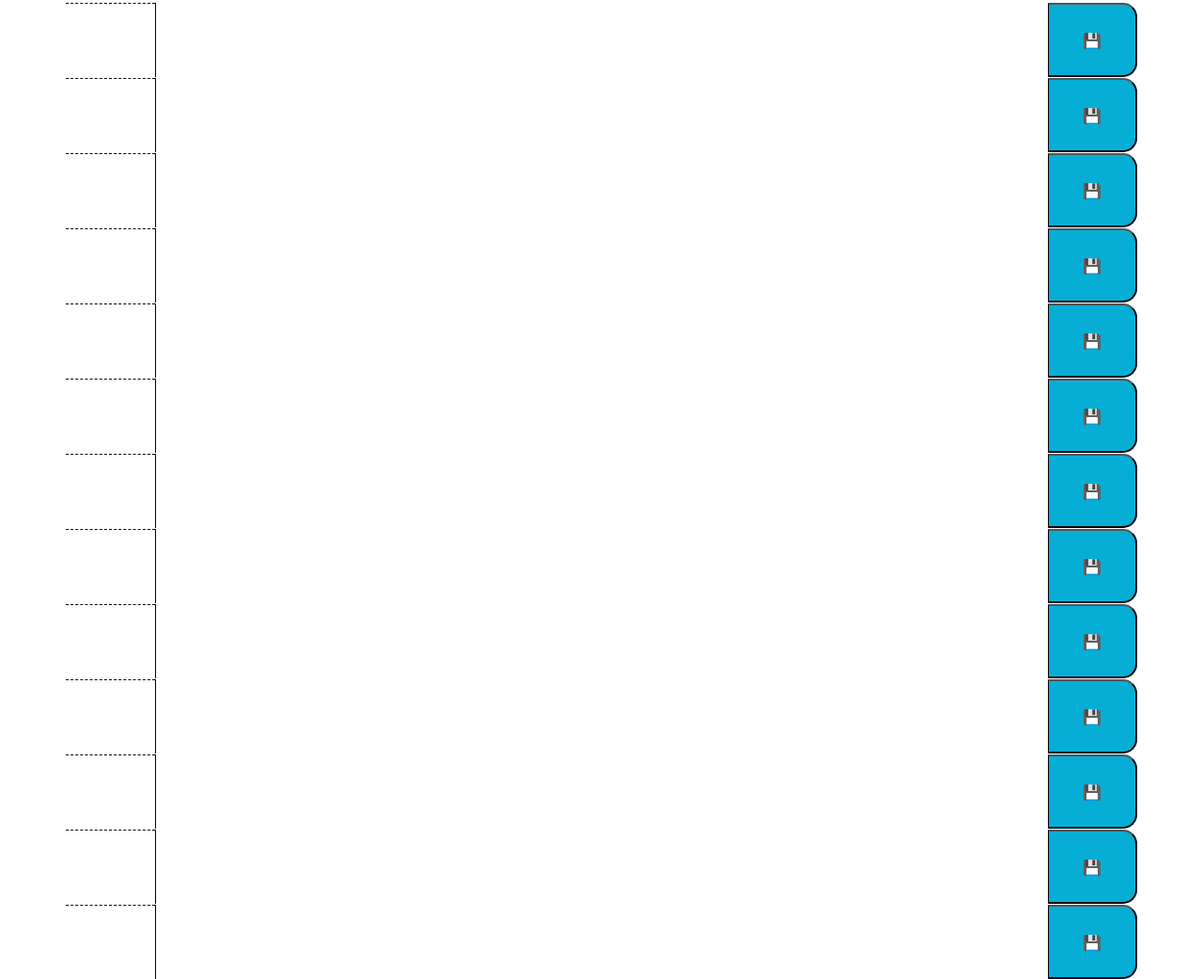
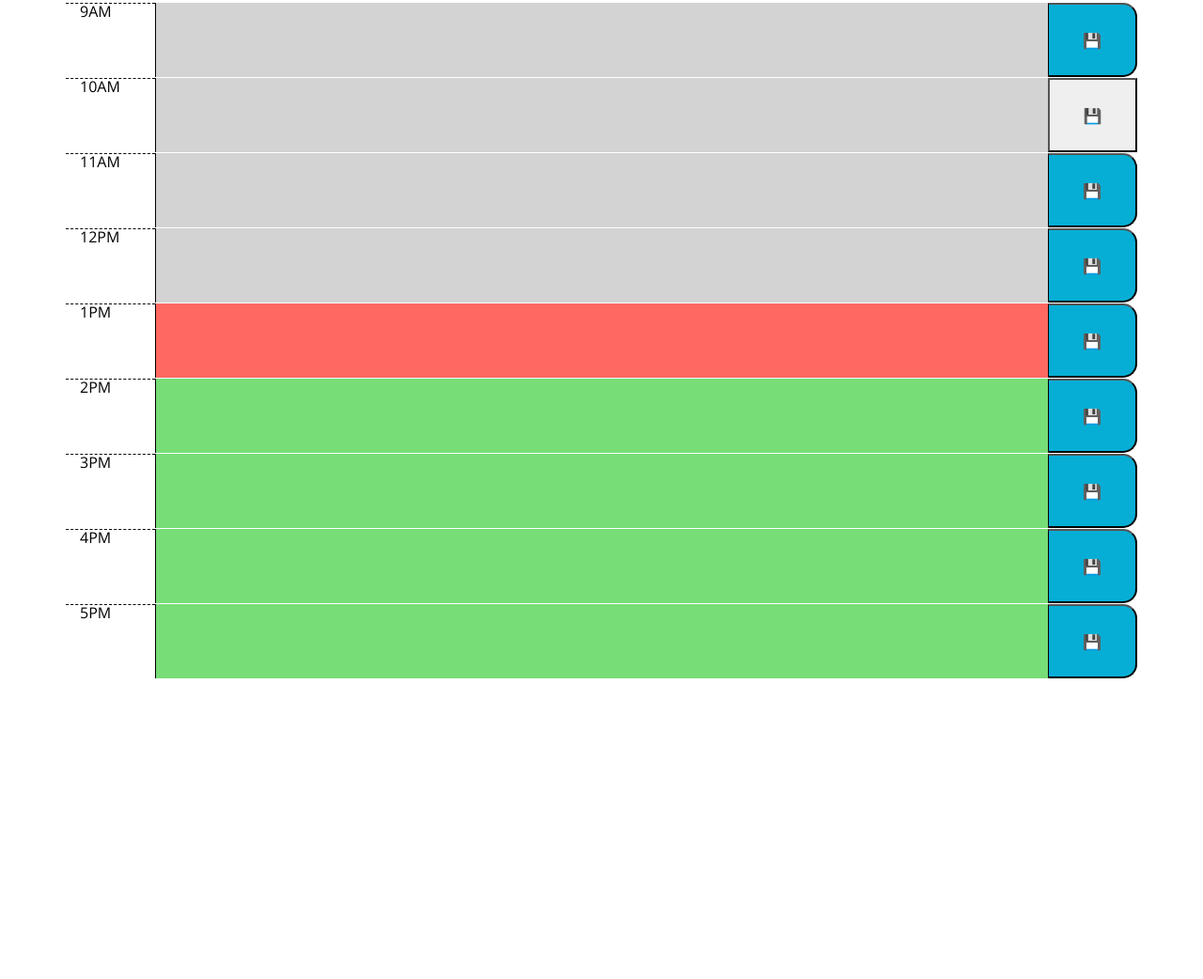
Before and after one commit to Zd092718/zddayplanner, a plain HTML site: page index.html in a window 1280 px wide. Shown: the part 334-1376 px from the top of the page at 94% size. After the commit the page ends 1056 px from the top, so only its background shows below. Drawn offline with nearby package versions, Linux system fonts and the light colour scheme.

Commit message:
color associations funcioning

```diff
--- a/assets/script.js
+++ b/assets/script.js
@@ -1,34 +1,27 @@
 var hourEl = $('.hour');
 var inputEl = $('textarea');
 var saveEl = $('.saveBtn');
-var slot1El = $('.slot1')
 var timeEl = moment().hour()
-var timeslots = ["9", "10", "11", "12","13", "14","15","16","17","18","19","20","21" ];
-var slot1 = timeslots[0];
-var slot2 = timeslots[1];
-var slot3 = timeslots[2];
-var slot4 = timeslots[3];
-var slot5 = timeslots[4];
-var slot6 = timeslots[5];
-var slot7 = timeslots[6];
-var slot8 = timeslots[7];
-var slot9 = timeslots[8];
-var slot10 = timeslots[9];
-var slot11 = timeslots[10];
-var slot12 = timeslots[11];
+
+
 //displays current day
 $('#currentDay').html(moment().format("MMM DD YYYY"));
-init();
 
-function init(){
-    generateTimes();
-    // storeData();
-}
+saveEl.on('click', function(){
+    let textarea = $(this).siblings().eq(1).attr('id')
+})
 
-
-
-console.log(timeEl)
-console.log(timeEl > slot1)
-// function storeData(){
-
-// }
+$('textarea').each(function () {
+    var rowHour = parseInt($(this).attr('id').split('-')[1])
+    console.log(rowHour)
+    var sameId = $(this).attr('id');
+    var task = localStorage.getItem(sameId);
+    if(timeEl > rowHour){
+        console.log("hit")
+        $(this).addClass('past')
+    } else if (timeEl === rowHour){
+        $(this).addClass('present')
+    } else {
+        $(this).addClass('future')
+    }
+})
--- a/index.html
+++ b/index.html
@@ -31,71 +31,50 @@
     <div class="container">
       <!-- Timeblocks go here -->
       <div class = "row">
-        <div class="hour col-1"></div>
-        <textarea class = "col-10"></textarea>
+        <div class="hour col-1 ">9AM</div>
+        <textarea class = "col-10" id='hour-9'></textarea>
         <button class = "saveBtn col-1">💾</button>
       </div>
       <div class = "row">
-        <div class="hour col-1"></div>
-        <textarea class = "col-10"></textarea>
+        <div class="hour col-1 ">10AM</div>
+        <textarea class = "col-10" id='hour-10'></textarea>
+        <button class = "saveBtn1 col-1">💾</button>
+      </div>
+      <div class = "row ">
+        <div class="hour col-1">11AM</div>
+        <textarea class = "col-10" id='hour-11'></textarea>
         <button class = "saveBtn col-1">💾</button>
       </div>
       <div class = "row">
-        <div class="hour col-1"></div>
-        <textarea class = "col-10"></textarea>
+        <div class="hour col-1">12PM</div>
+        <textarea class = "col-10" id='hour-12'></textarea>
         <button class = "saveBtn col-1">💾</button>
       </div>
       <div class = "row">
-        <div class="hour col-1"></div>
-        <textarea class = "col-10"></textarea>
+        <div class="hour col-1">1PM</div>
+        <textarea class = "col-10" id='hour-13'></textarea>
         <button class = "saveBtn col-1">💾</button>
       </div>
       <div class = "row">
-        <div class="hour col-1"></div>
-        <textarea class = "col-10"></textarea>
+        <div class="hour col-1">2PM</div>
+        <textarea class = "col-10" id='hour-14'></textarea>
         <button class = "saveBtn col-1">💾</button>
       </div>
       <div class = "row">
-        <div class="hour col-1"></div>
-        <textarea class = "col-10"></textarea>
+        <div class="hour col-1">3PM</div>
+        <textarea class = "col-10" id='hour-15'></textarea>
         <button class = "saveBtn col-1">💾</button>
       </div>
       <div class = "row">
-        <div class="hour col-1"></div>
-        <textarea class = "col-10"></textarea>
+        <div class="hour col-1">4PM</div>
+        <textarea class = "col-10" id='hour-16'></textarea>
         <button class = "saveBtn col-1">💾</button>
       </div>
       <div class = "row">
-        <div class="hour col-1"></div>
-        <textarea class = "col-10"></textarea>
+        <div class="hour col-1">5PM</div>
+        <textarea class = "col-10" id='hour-17'></textarea>
         <button class = "saveBtn col-1">💾</button>
       </div>
-      <div class = "row">
-        <div class="hour col-1"></div>
-        <textarea class = "col-10"></textarea>
-        <button class = "saveBtn col-1">💾</button>
-      </div>
-      <div class = "row">
-        <div class="hour col-1"></div>
-        <textarea class = "col-10"></textarea>
-        <button class = "saveBtn col-1">💾</button>
-      </div>
-      <div class = "row">
-        <div class="hour col-1"></div>
-        <textarea class = "col-10"></textarea>
-        <button class = "saveBtn col-1">💾</button>
-      </div>
-      <div class = "row">
-        <div class="hour col-1"></div>
-        <textarea class = "col-10"></textarea>
-        <button class = "saveBtn col-1">💾</button>
-      </div>
-      <div class = "row">
-        <div class="hour col-1"></div>
-        <textarea class = "col-10"></textarea>
-        <button class = "saveBtn col-1">💾</button>
-      </div>
-    </div>
 
 
     <script src="https://cdnjs.cloudflare.com/ajax/libs/jquery/3.2.1/jquery.min.js"></script>
```
